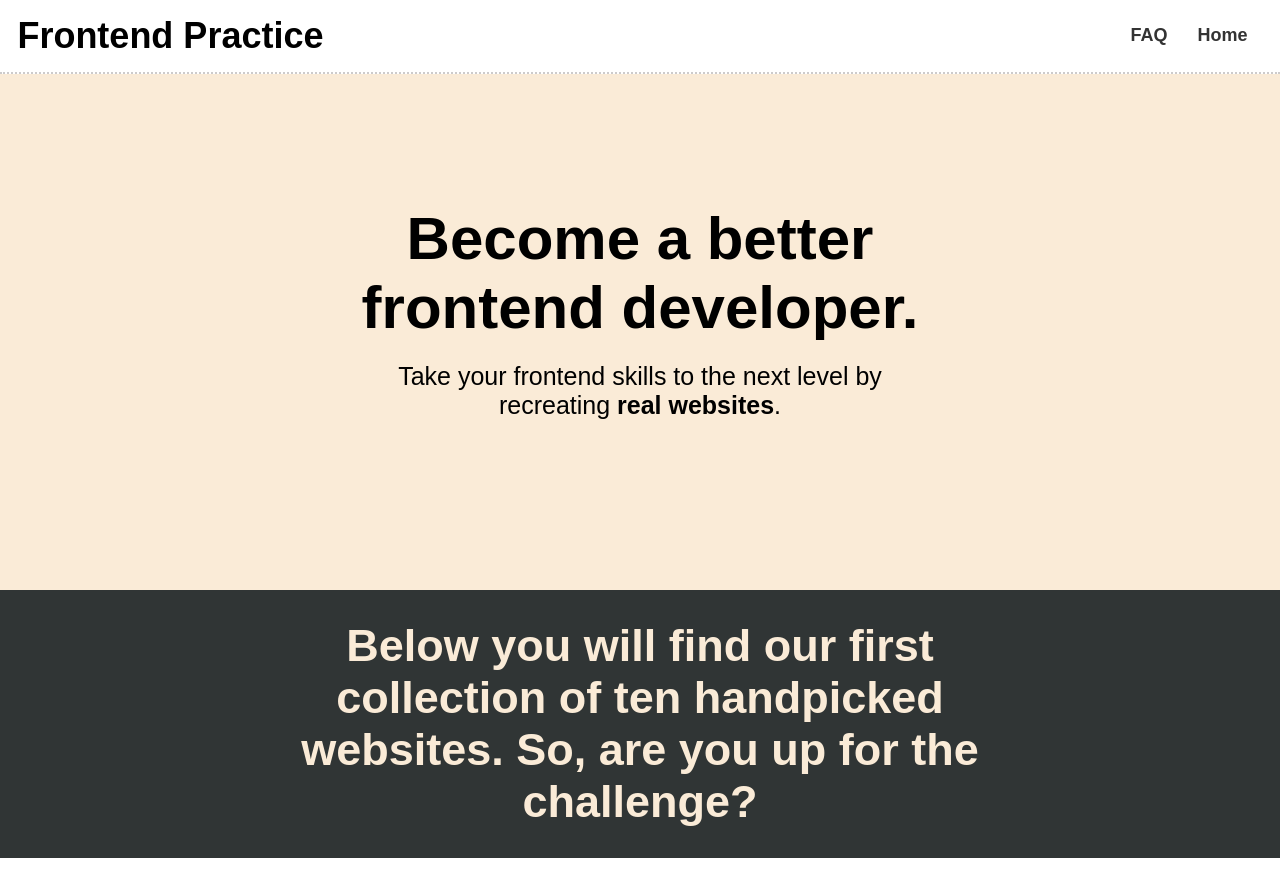
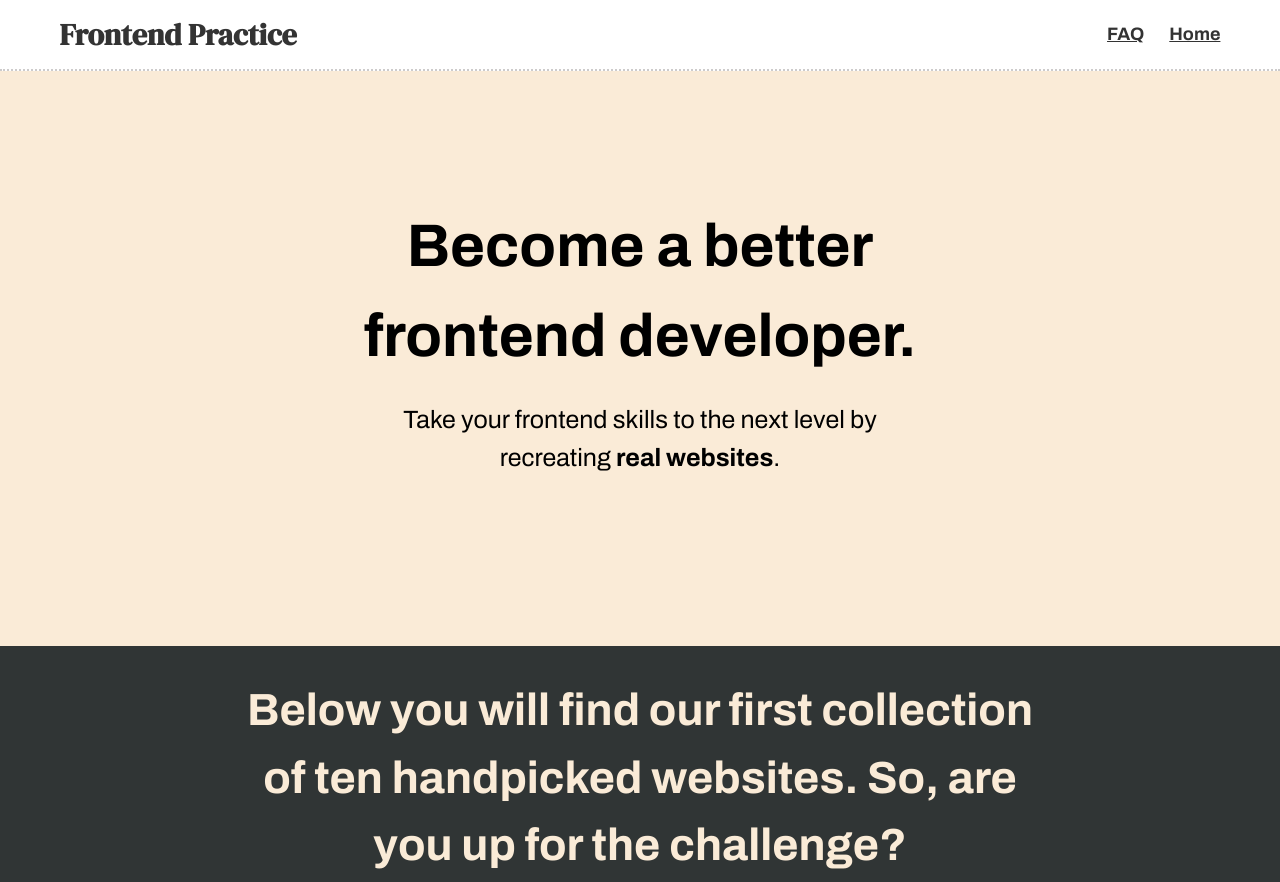
Before and after one commit to yikayiyo/webprojects, a plain HTML site: page frontend-practice/index.html in a window 1280 px wide. Shown: the top 882 px of the page. Drawn offline with Linux system fonts and the light colour scheme.

Commit message:
same header...

```diff
--- a/frontend-practice/index.html
+++ b/frontend-practice/index.html
@@ -5,12 +5,19 @@
     <meta http-equiv="X-UA-Compatible" content="IE=edge" />
     <meta name="viewport" content="width=device-width, initial-scale=1.0" />
     <link rel="stylesheet" href="style.css" />
+    <link rel="preconnect" href="https://fonts.gstatic.com" />
+    <link
+      href="https://fonts.googleapis.com/css2?family=Archivo:ital,wght@0,400;0,700;1,400&family=DM+Serif+Display&display=swap"
+      rel="stylesheet"
+    />
     <title>前端练习</title>
   </head>
   <body>
     <header id="top">
       <div class="header-menu">
-        <h1>Frontend Practice</h1>
+        <h1>
+          <a href=""> Frontend Practice </a>
+        </h1>
         <div class="menu-links">
           <a href="">FAQ</a>
           <a href="">Home</a>
--- a/frontend-practice/style.css
+++ b/frontend-practice/style.css
@@ -1,6 +1,6 @@
 :root {
   box-sizing: border-box;
-  font-family: Archivo, sans-serif;
+  font: 112.5%/1.45em georgia, serif, sans-serif;
 }
 
 *,
@@ -13,9 +13,14 @@
   text-decoration: none;
 }
 
-.inner {
-  max-width: 1200px;
-  margin: 0 auto;
+body {
+  text-rendering: optimizeSpeed;
+  line-height: 1.5;
+  font-family: Archivo, sans-serif;
+}
+
+h1 {
+  font-family: "DM Serif Display", serif;
 }
 
 header {
@@ -29,12 +34,20 @@ header {
   display: flex;
   justify-content: space-between;
   padding: 1rem 1.0875rem;
+  max-width: 1200px;
+  margin: 0 auto;
 }
 
 .header-menu > h1 {
   font-weight: 700;
   font-size: 2.25rem;
   line-height: 1.1;
+}
+
+.header-menu > h1 > a {
+  font-size: 30px;
+  color: #333;
+  display: flex;
 }
 
 .header-menu > div.menu-links {
@@ -44,10 +57,16 @@ header {
 
 .menu-links > a {
   margin: 0 15px;
-  font-size: 18px;
+  /* font-size: 18px; */
   font-weight: 600;
   transition: 0.2s;
+  text-decoration: underline;
   color: #333;
+  display: flex;
+}
+
+.menu-links a:last-child {
+  margin: 0 0 0 10px;
 }
 
 .main {
```
